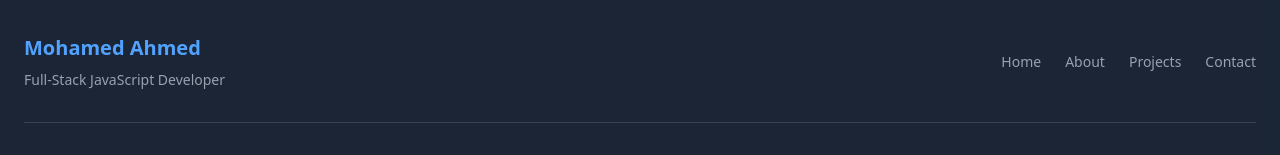
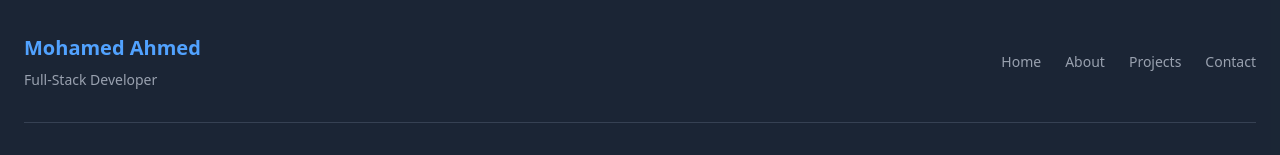
Before and after one commit to MohamedAhmeDdev/MY-Portfolio, a React (Vite) app: page / in a window 1280 px wide. Shown: the part 4829-4984 px from the top of the page. Built offline with nearby package versions, Linux system fonts and the light colour scheme.

Commit message:
Update Footer component: simplify job title for clarity

```diff
--- a/src/components/Footer.jsx
+++ b/src/components/Footer.jsx
@@ -7,7 +7,7 @@ function Footer() {
       <div className="flex flex-col md:flex-row justify-between items-center">
         <div className="mb-6 md:mb-0">
           <a href="/" className="text-xl font-bold text-blue-400">Mohamed Ahmed</a>
-          <p className="text-gray-400 text-sm mt-2">Full-Stack JavaScript Developer</p>
+          <p className="text-gray-400 text-sm mt-2">Full-Stack Developer</p>
         </div>
 
         <div className="flex space-x-6">
```
